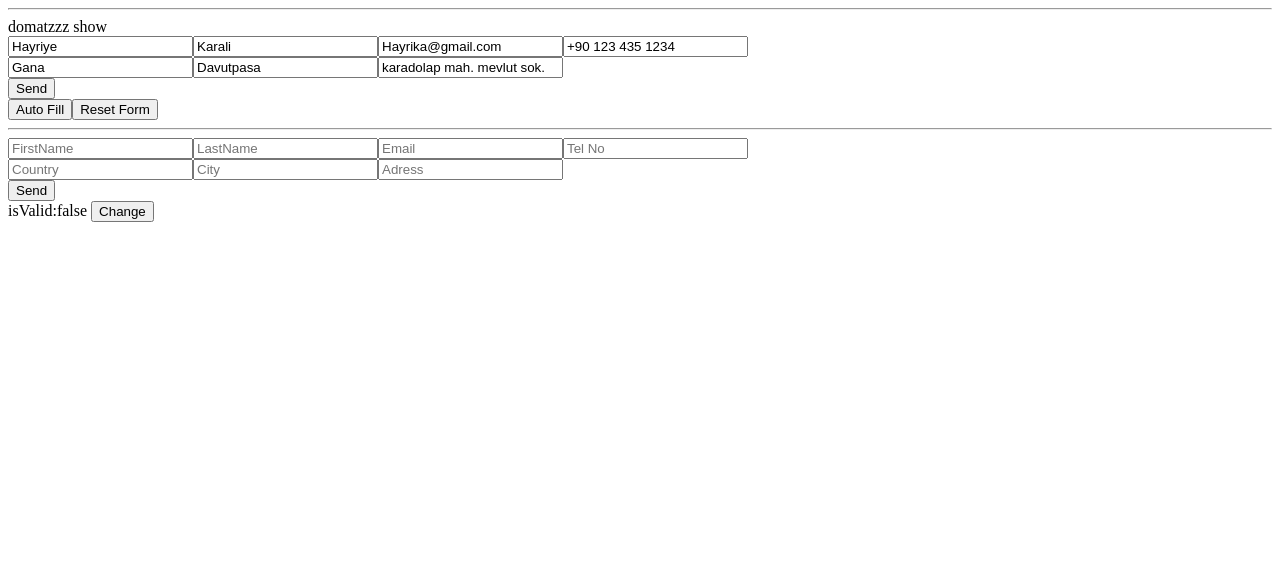
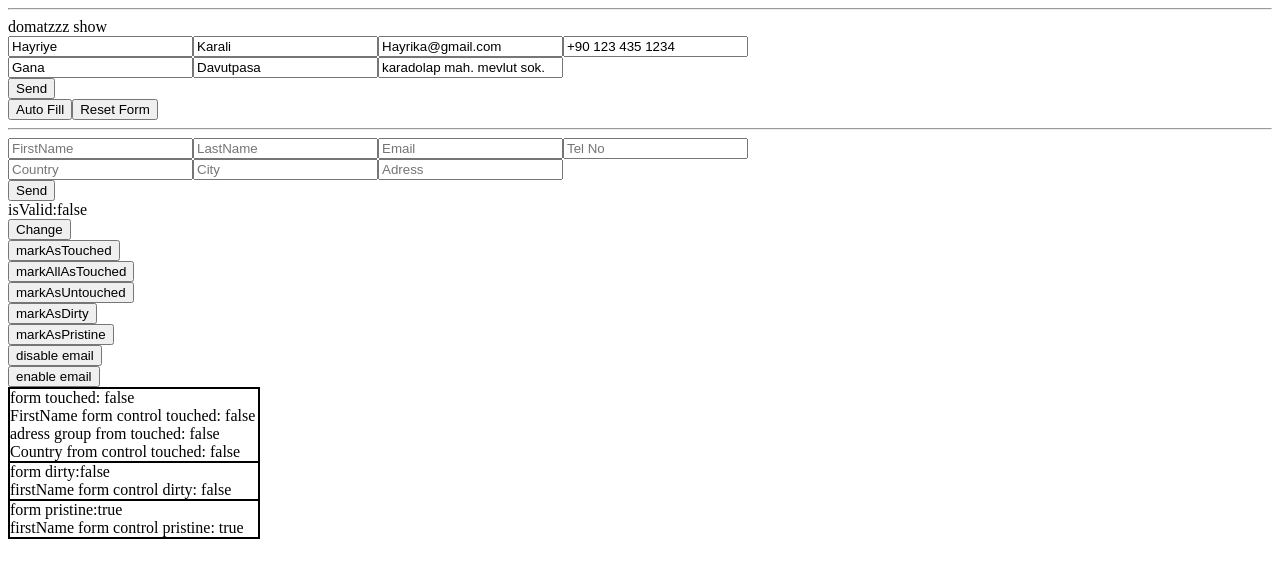
Before and after one commit to tascagdas/Angular-Antrenman, an Angular app in the folder antrenman/: page / in a window 1280 px wide. Shown: the top 578 px of the page. Built offline with nearby package versions, Linux system fonts and the light colour scheme.

Commit message:
form state calismasi. stateleri incelemek ve manuple etmek icin.

```diff
--- a/antrenman/src/app/biber/biber.component.ts
+++ b/antrenman/src/app/biber/biber.component.ts
@@ -24,8 +24,42 @@ import {
       </div>
       <button>Send</button>
     </form>
-    isValid:{{ frm.valid }}
+    <div>isValid:{{ frm.valid }}</div>
     <button (click)="change()">Change</button>
+    <br />
+    <button (click)="markAsTouched()">markAsTouched</button>
+    <br />
+    <button (click)="markAllAsTouched()">markAllAsTouched</button>
+    <br />
+    <button (click)="markAsUntouched()">markAsUntouched</button>
+    <br />
+    <button (click)="markAsDirty()">markAsDirty</button>
+    <br />
+    <button (click)="markAsPristine()">markAsPristine</button>
+    <br />
+    <button (click)="disable()">disable email</button>
+    <br />
+    <button (click)="enable()">enable email</button>
+    <div style="border: 1px solid black; width:250px">
+      <div style="border: 1px solid black;">
+        form touched: {{ frm.touched }} <br />
+        FirstName form control touched:
+        {{ frm.get('firstName').touched }} <br />
+        adress group from touched: {{ frm.get('adress').touched }} <br />
+        Country from control touched:
+        {{ frm.get('adress').get('country').touched }}
+      </div>
+      <div style="border: 1px solid black;">
+        form dirty:{{ frm.dirty }}
+        <br />
+        firstName form control dirty: {{ frm.get('firstName').dirty }}
+      </div>
+      <div style="border: 1px solid black;">
+        form pristine:{{ frm.pristine }}
+        <br />
+        firstName form control pristine: {{ frm.get('firstName').pristine }}
+      </div>
+    </div>
   `,
 })
 export class BiberComponent {
@@ -63,4 +97,26 @@ export class BiberComponent {
     this.frm.get('firstName').setValue('cagdas', { onlySelf: true });
     this.frm.get('email').setValue('cds@gma.com', { onlySelf: true });
   }
+
+  enable() {
+    this.frm.get('email').enable();
+  }
+  disable() {
+    this.frm.get('email').disable();
+  }
+  markAsPristine() {
+    this.frm.markAsPristine();
+  }
+  markAsDirty() {
+    this.frm.markAsDirty();
+  }
+  markAsUntouched() {
+    this.frm.markAsUntouched();
+  }
+  markAllAsTouched() {
+    this.frm.markAllAsTouched();
+  }
+  markAsTouched() {
+    this.frm.get('firstName').markAsTouched({ onlySelf: true });
+  }
 }
```
Also changed, not shown: 1 other file (tests, documents, lock files or other folders).
